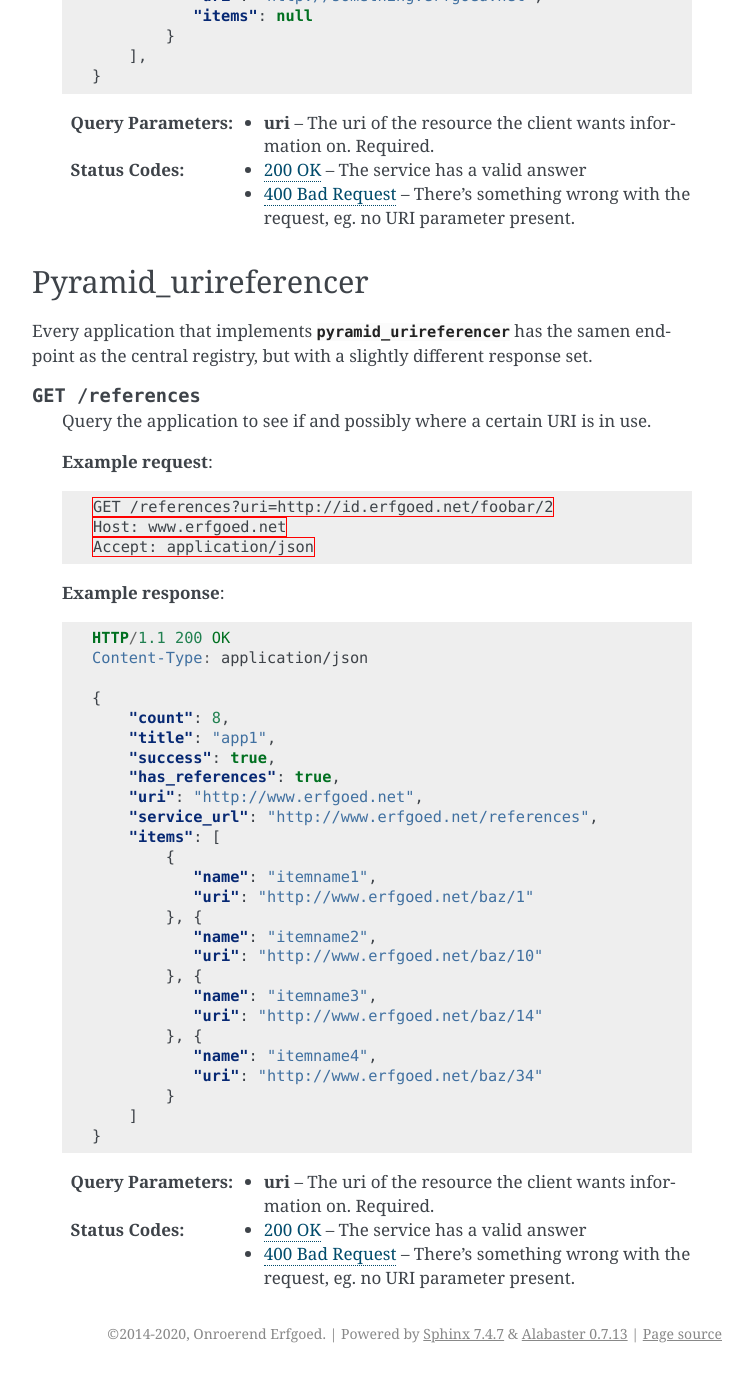
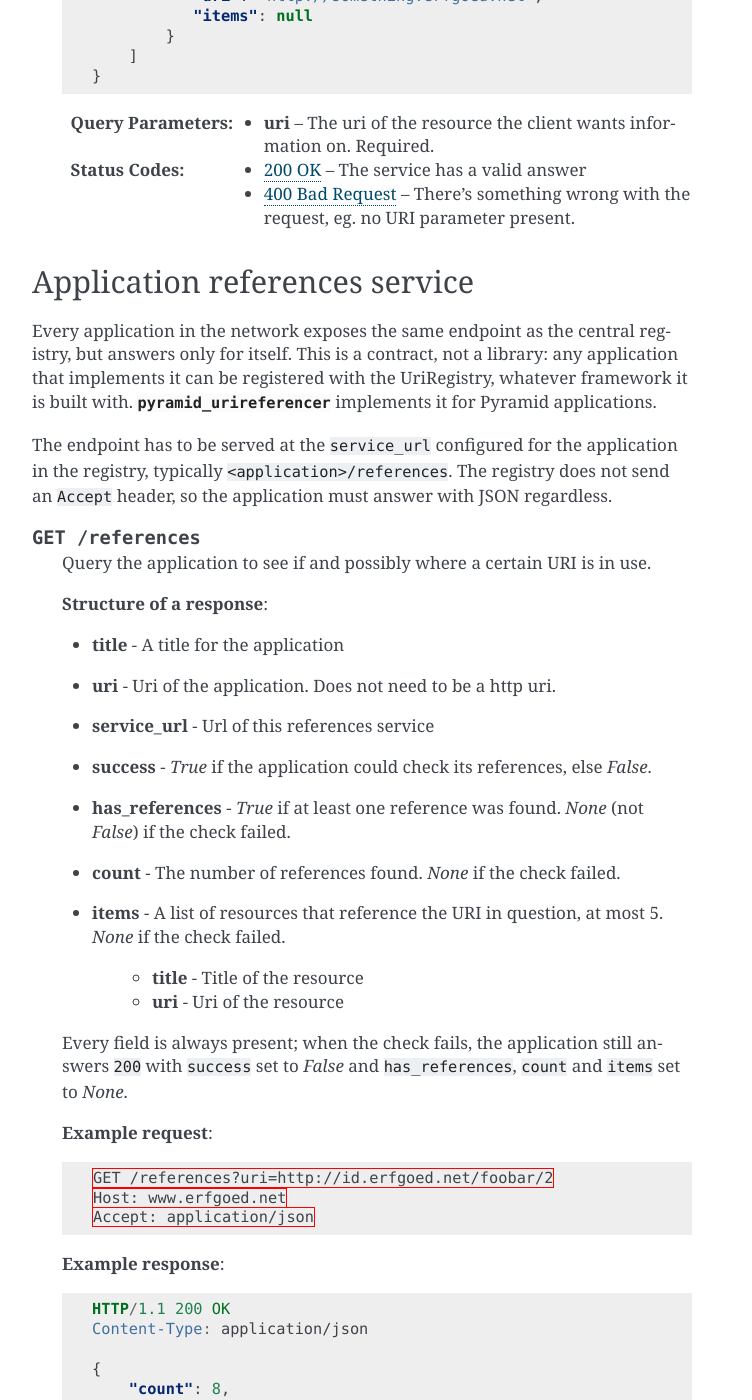
Before and after one commit to OnroerendErfgoed/uriregistry, a Sphinx documentation site: the page built from docs/source/service.rst, in a window 1280 px wide and 1400 px high, scrolled down 1998 px. Shown: the whole window, without its empty margins (388-1140 px from the left). Built offline with Sphinx 7.4.7, drawn with Linux system fonts in a browser that asks for light colours; before the commit the page ends 3371 px from its top, so only the background shows below that; some of the changed text lies outside the part shown.

Commit message:
Document the references service as a framework-agnostic contract
Describe the application /references service and the protected-operation
responses as a contract instead of through pyramid_urireferencer only, and fix
the examples: items use title instead of name, no trailing commas in the JSON,
and a working DemoReferencer.

close #110

```diff
--- a/docs/source/service.rst
+++ b/docs/source/service.rst
@@ -63,19 +63,19 @@ The central UriRegistry has a single endpoint that can be called.
                     "service_url": "http://www.erfgoed.net/references",
                     "items": [
                         {
-                           "name": "itemname1",
+                           "title": "itemname1",
                            "uri": "http://www.erfgoed.net/baz/1"
                         }, {
-                           "name": "itemname_2",
+                           "title": "itemname_2",
                            "uri": "http://www.erfgoed.net/baz/10"
                         }, {
-                           "name": "itemname_3",
+                           "title": "itemname_3",
                            "uri": "http://www.erfgoed.net/baz/14"
                         }, {
-                           "name": "itemname_4",
+                           "title": "itemname_4",
                            "uri": "http://www.erfgoed.net/baz/34"
                         }
-                    ],
+                    ]
                 }, {
                    "count": null,
                    "title": "app2",
@@ -85,7 +85,7 @@ The central UriRegistry has a single endpoint that can be called.
                    "uri": "http://something.erfgoed.net",
                    "items": null
                 }
-            ],
+            ]
         }
 
     :query uri: The uri of the resource the client wants information on. Required.
@@ -93,16 +93,41 @@ The central UriRegistry has a single endpoint that can be called.
     :statuscode 400: There's something wrong with the request, eg. no URI parameter present.
 
 
----------------------
-Pyramid_urireferencer
----------------------
+-------------------------------
+Application references service
+-------------------------------
 
-Every application that implements :mod:`pyramid_urireferencer` has the samen
-endpoint as the central registry, but with a slightly different response set.
+Every application in the network exposes the same endpoint as the central
+registry, but answers only for itself. This is a contract, not a library: any
+application that implements it can be registered with the UriRegistry, whatever
+framework it is built with. :mod:`pyramid_urireferencer` implements it for
+Pyramid applications.
+
+The endpoint has to be served at the ``service_url`` configured for the
+application in the registry, typically ``<application>/references``. The
+registry does not send an ``Accept`` header, so the application must answer
+with JSON regardless.
 
 .. http:get:: /references
 
     Query the application to see if and possibly where a certain URI is in use.
+
+    **Structure of a response**:
+
+    * **title** - A title for the application
+    * **uri** - Uri of the application. Does not need to be a http uri.
+    * **service_url** - Url of this references service
+    * **success** - `True` if the application could check its references, else `False`.
+    * **has_references** - `True` if at least one reference was found. `None` (not `False`) if the check failed.
+    * **count** - The number of references found. `None` if the check failed.
+    * **items** - A list of resources that reference the URI in question, at most 5. `None` if the check failed.
+
+        * **title** - Title of the resource
+        * **uri** - Uri of the resource
+
+    Every field is always present; when the check fails, the application still
+    answers ``200`` with ``success`` set to `False` and ``has_references``,
+    ``count`` and ``items`` set to `None`.
 
     **Example request**:
 
@@ -128,16 +153,16 @@ endpoint as the central registry, but with a slightly different response set.
             "service_url": "http://www.erfgoed.net/references",
             "items": [
                 {
-                   "name": "itemname1",
+                   "title": "itemname1",
                    "uri": "http://www.erfgoed.net/baz/1"
                 }, {
-                   "name": "itemname2",
+                   "title": "itemname2",
                    "uri": "http://www.erfgoed.net/baz/10"
                 }, {
-                   "name": "itemname3",
+                   "title": "itemname3",
                    "uri": "http://www.erfgoed.net/baz/14"
                 }, {
-                   "name": "itemname4",
+                   "title": "itemname4",
                    "uri": "http://www.erfgoed.net/baz/34"
                 }
             ]
@@ -146,3 +171,79 @@ endpoint as the central registry, but with a slightly different response set.
     :query uri: The uri of the resource the client wants information on. Required.
     :statuscode 200: The service has a valid answer
     :statuscode 400: There's something wrong with the request, eg. no URI parameter present.
+
+    **Example response when the check failed**:
+
+    .. sourcecode:: http
+
+        HTTP/1.1 200 OK
+        Content-Type: application/json
+
+        {
+            "count": null,
+            "title": "app1",
+            "success": false,
+            "has_references": null,
+            "uri": "http://www.erfgoed.net",
+            "service_url": "http://www.erfgoed.net/references",
+            "items": null
+        }
+
+
+--------------------
+Protected operations
+--------------------
+
+Before an application performs an operation that would break references, such
+as deleting a resource, it asks the central registry whether the resource's URI
+is still in use. If it is, or if the registry could not confirm that it is not,
+the operation is refused with the following response:
+
+* **409 Conflict** - At least one application still references the URI.
+* **500 Internal Server Error** - The registry, or one of the applications it
+  queried, could not be checked. The operation is refused rather than risking
+  broken references.
+
+**Structure of a response**:
+
+* **message** - A human readable summary.
+* **errors** - One message per application that still references the URI (409)
+  or could not be checked (500).
+* **registry_response** - The full response of the central registry, see
+  :http:get:`/references`.
+
+**Example response**:
+
+.. sourcecode:: http
+
+    HTTP/1.1 409 Conflict
+    Content-Type: application/json
+
+    {
+        "message": "The uri http://id.erfgoed.net/foobar/2 is still in use by other applications. A total of 1 references have been found.",
+        "errors": [
+            "http://www.erfgoed.net: 1 references found, such as http://www.erfgoed.net/baz/1"
+        ],
+        "registry_response": {
+            "query_uri": "http://id.erfgoed.net/foobar/2",
+            "success": true,
+            "has_references": true,
+            "count": 1,
+            "applications": [
+                {
+                    "title": "app1",
+                    "uri": "http://www.erfgoed.net",
+                    "service_url": "http://www.erfgoed.net/references",
+                    "success": true,
+                    "has_references": true,
+                    "count": 1,
+                    "items": [
+                        {
+                            "title": "itemname1",
+                            "uri": "http://www.erfgoed.net/baz/1"
+                        }
+                    ]
+                }
+            ]
+        }
+    }
```
Also changed, not shown: docs/source/architecture.rst (+24 -20 lines), docs/source/development.rst (+14 -6 lines).
